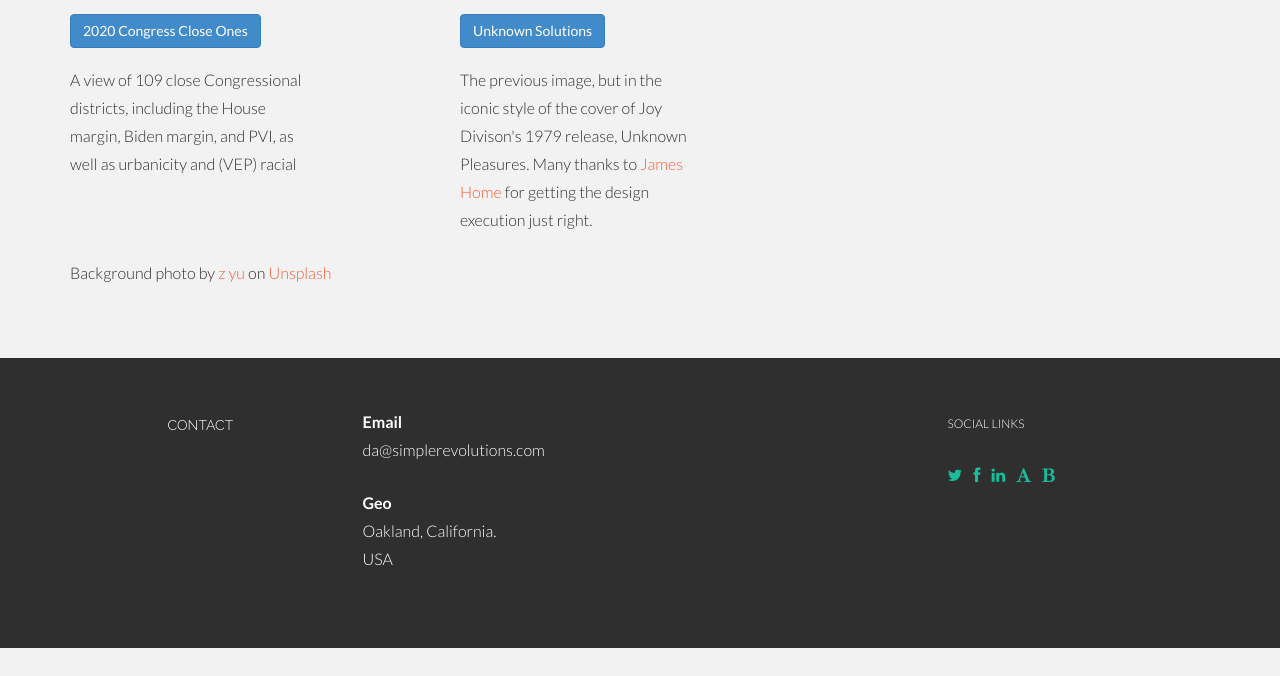
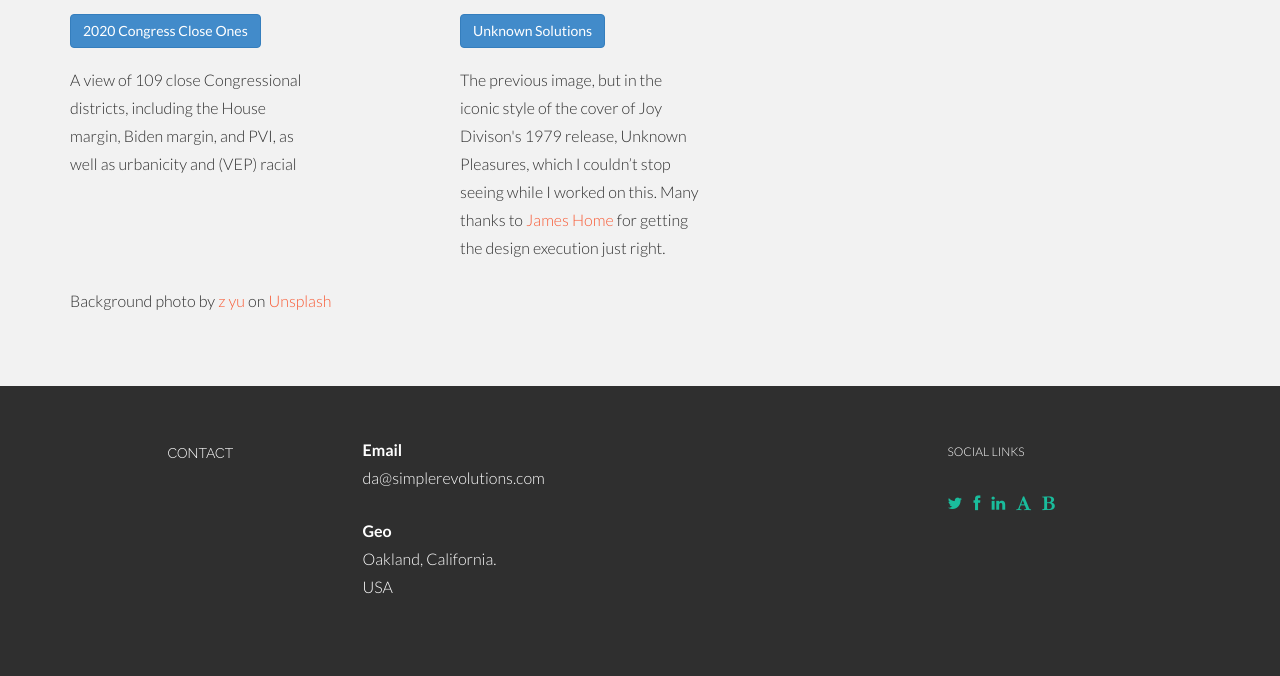
Before and after one commit to DanAncona/djda, a Jekyll site: the page built from tvcongress/index.html, in a window 1280 px wide and 900 px high, scrolled down 1420 px, cut to the strip 224-900 px from the top of the window. Built offline with Jekyll 4.4.1, drawn with Linux system fonts in a browser that asks for light colours; before the commit the page ends 2292 px from its top, so only the background shows below that.

Commit message:
more copy

```diff
--- a/tvcongress/index.html
+++ b/tvcongress/index.html
@@ -146,7 +146,7 @@ path: /tvcongress
           <a href="http://static.danancona.com/capitolpsyche/usdivision.png"><img class="card-img-top" src="/assets/img/unknown.png" alt="Card image cap"></a>
           <div class="card-body">
             <a href="http://static.danancona.com/capitolpsyche/usdivision.png" class="btn btn-primary">Unknown Solutions</a>
-            <p class="card-text">The previous image, but in the iconic style of the cover of Joy Divison's 1979 release, Unknown Pleasures. Many thanks to <a href="https://jameshome.com">James Home</a> for getting the design execution just right.</p>
+            <p class="card-text">The previous image, but in the iconic style of the cover of Joy Divison's 1979 release, Unknown Pleasures, which I couldn’t stop seeing while I worked on this. Many thanks to <a href="https://jameshome.com">James Home</a> for getting the design execution just right.</p>
           </div>
         </div>
       </div>
```
